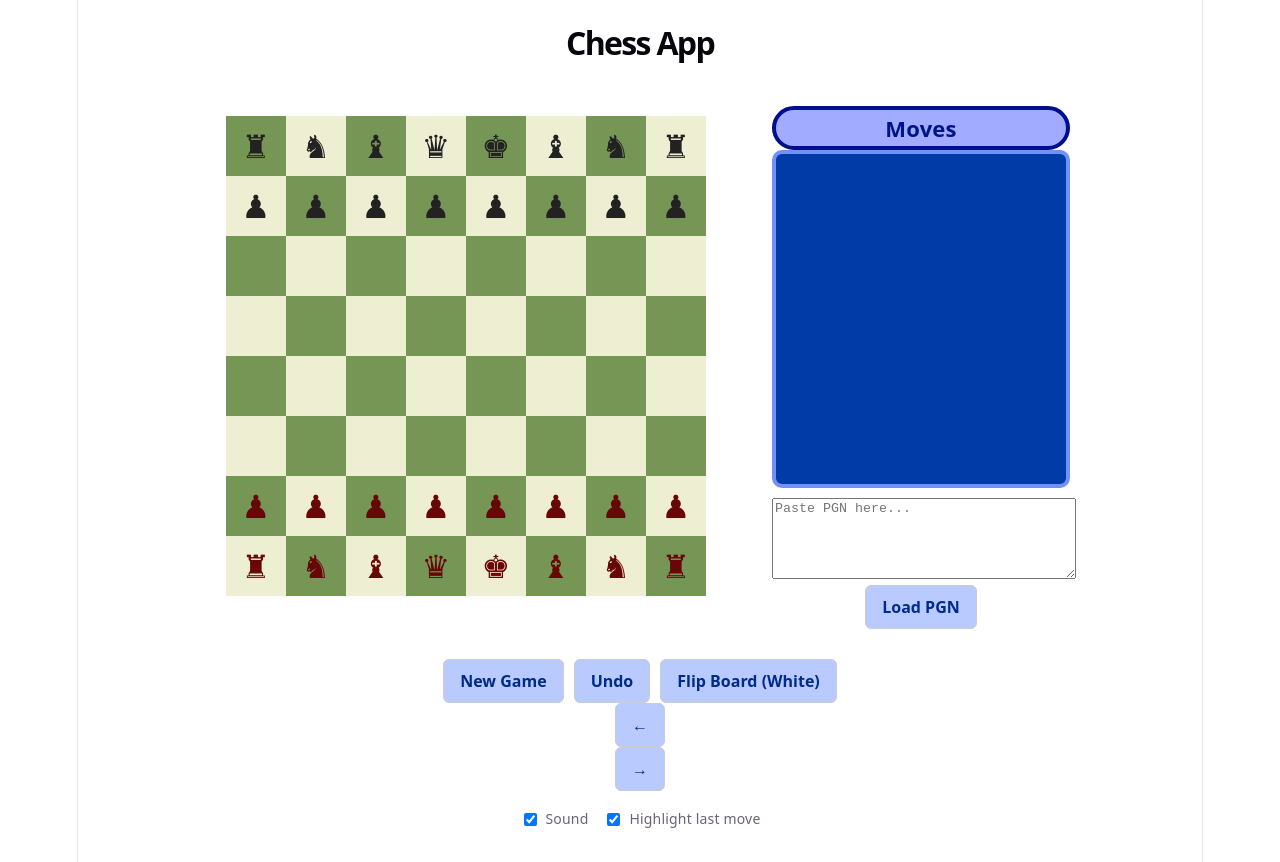
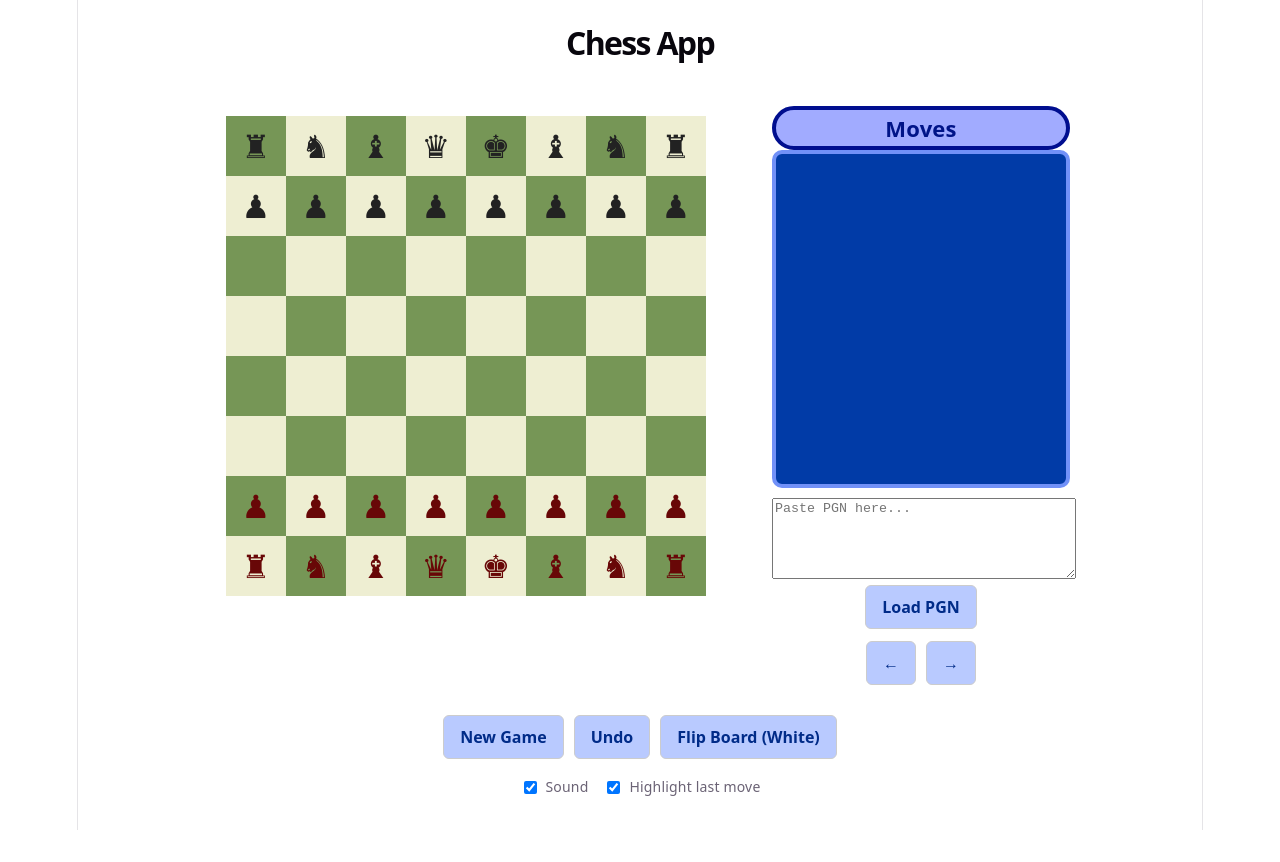
Before and after one commit to harleyk314/HumanlikeChessCoach, a React (Vite) app: page / in a window 1280 px wide. After the commit the page ends 830 px from the top, so only its background shows below. Built offline with nearby package versions, Linux system fonts and the light colour scheme.

Commit message:
UI navigation arrows improvement

```diff
--- a/src/App.css
+++ b/src/App.css
@@ -158,3 +158,15 @@ button:active {
   align-items: center;
   gap: 6px;
 }
+
+.sidebar {
+  display: flex;
+  flex-direction: column;
+  gap: 12px;
+}
+
+.move-controls {
+  display: flex;
+  justify-content: center;
+  gap: 10px;
+}
--- a/src/App.tsx
+++ b/src/App.tsx
@@ -1,11 +1,10 @@
 /// <reference types="vite/client" />
 import { Chess } from "chess.js"
 import { useRef, useState } from "react"
+import "./App.css"
 import Board from "./Board"
-import "./App.css"
 import PGNPanel from "./PGNPanel"
 import Controls from "./Controls"
-
 
 function App() {
   const gameRef = useRef(new Chess())
@@ -26,6 +25,8 @@ function App() {
   const isStalemate = game.isStalemate()
   const isDraw = game.isDraw()
   const isCheck = game.isCheck()
+
+  //Set up the PGN rows for game import (should this be in PGNPanel?)
   const pgnRows: { moveNumber: number; white: string; black?: string }[] = []
   for (let i = 0; i < moves.length; i++) {
     const move = moves[i]
@@ -61,7 +62,7 @@ function App() {
 
   const makeMove = (from: string, to: string) => {
     // only allow moves if we're at the latest position
-    const isLatest = viewIndex === moves.length - 1
+    const isLatest = viewIndex === moves.length - 1 || moves.length === 0
     if (!isLatest) return
 
     const move = gameRef.current.move({ from, to })
@@ -77,7 +78,6 @@ function App() {
       const audio = new Audio("/move.mp3")
       audio.play()
     }
-    forceRender(x => x + 1)
 }
 
   const undo = () => {
@@ -149,6 +149,7 @@ const viewGame = (() => {
             settings={settings}
           />
         </div>
+        <div className="sidebar">
           <PGNPanel
             pgnInput={pgnInput}
             setPgnInput={setPgnInput}
@@ -159,15 +160,19 @@ const viewGame = (() => {
             currentIndex={currentIndex}
             movesLength={moves.length}
           />
+          <div className="move-controls">
+            <button onClick={stepBack}>←</button>
+            <button onClick={stepForward}>→</button>
           </div>
+        </div>
+      </div>
+
       <Controls
         newGame={newGame}
         undo={undo}
         isBoardFlipped={isBoardFlipped}
         setBoardFlipped={setBoardFlipped}
       />
-        <button onClick={stepBack}>←</button>
-        <button onClick={stepForward}>→</button>
       <div className="settings">
         <label>
           <input
@@ -193,7 +198,6 @@ const viewGame = (() => {
       </div>
       <div className="status">
           <strong>{status}</strong>
-
       </div>
     </div>
   )
```
Lines whose indentation alone changed are shown as unchanged.
